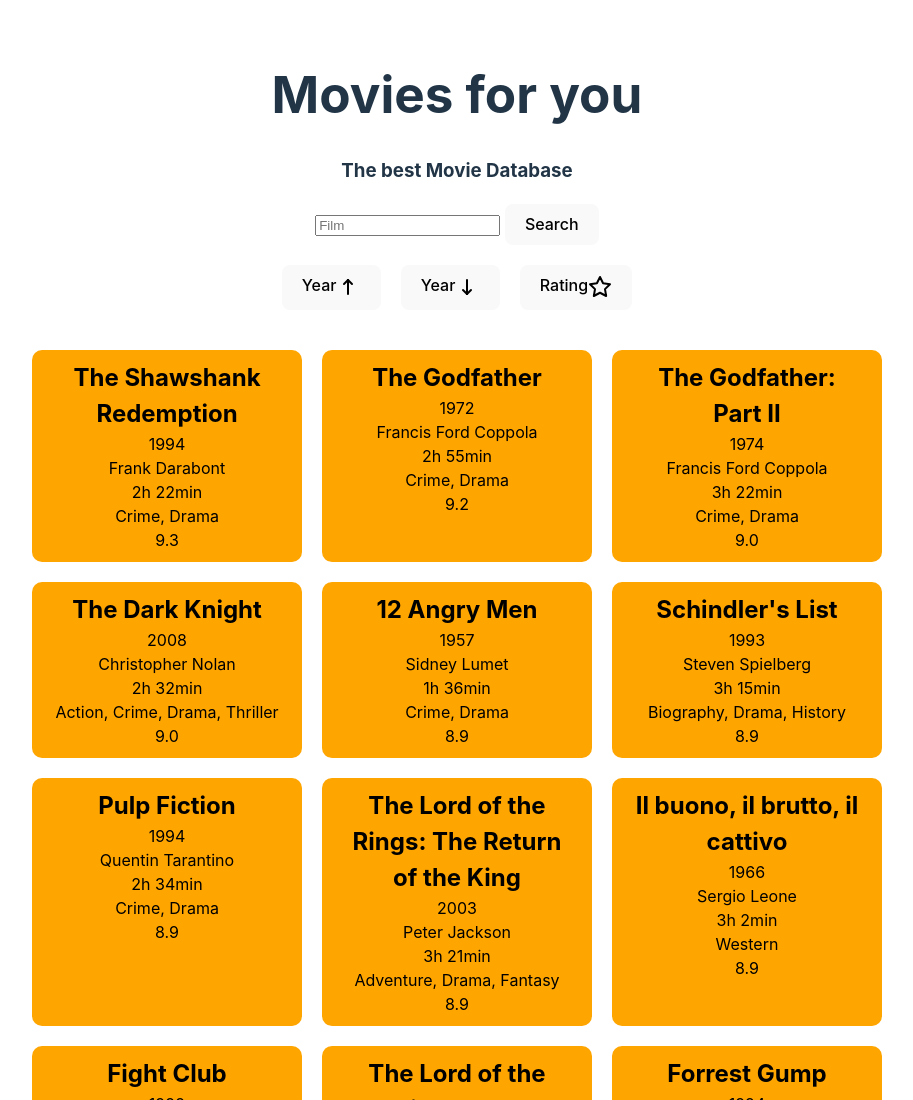
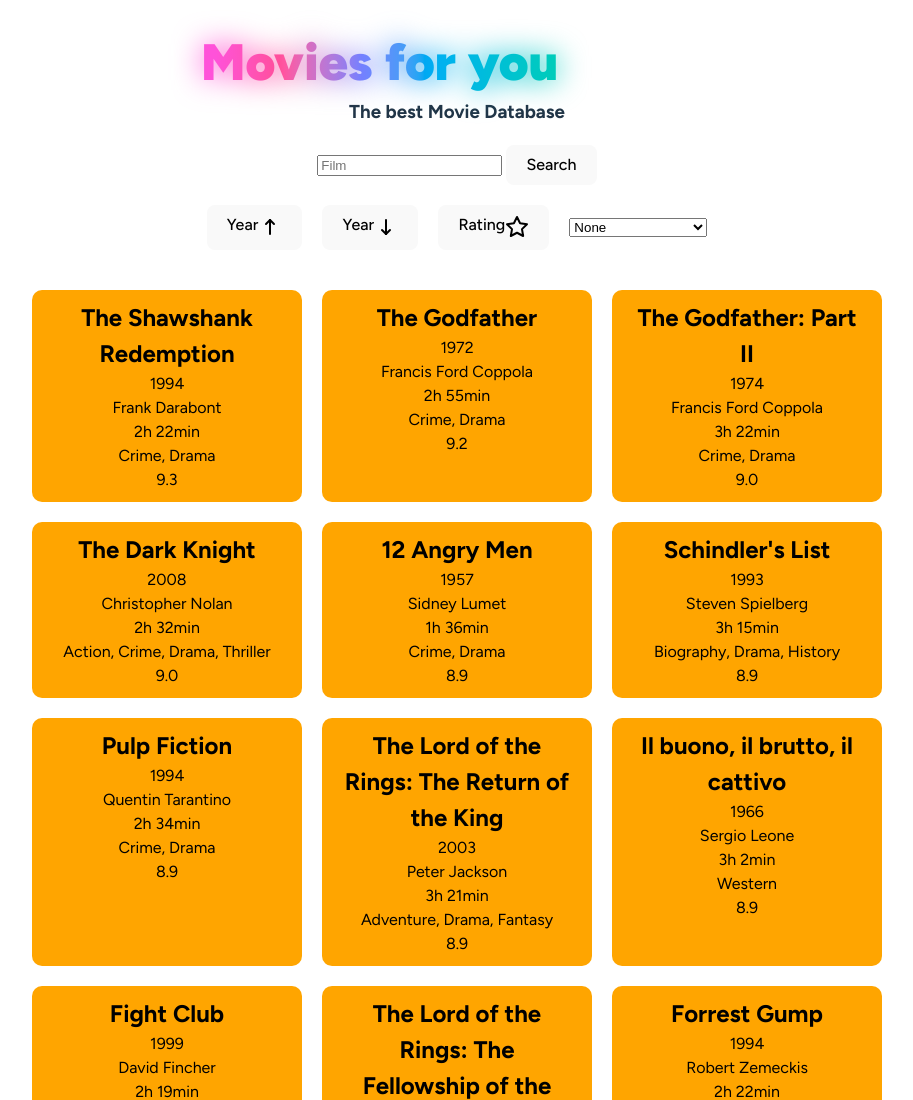
Before and after one commit to Mark1U/ts-movies, a website built with Vite: page index.html in a window 1280 px wide. Shown: the top 1100 px of the page, without its empty margins (183-1096 px from the left). Built offline with nearby package versions, Linux system fonts and the light colour scheme.

Commit message:
Bonus: Filter by Category

```diff
--- a/index.html
+++ b/index.html
@@ -4,9 +4,16 @@
 <head>
   <meta charset="UTF-8" />
   <link rel="icon" type="image/svg+xml" href="/vite.svg" />
+
+  <link href="https://fonts.googleapis.com/css2?family=Figtree:ital,wght@0,300..900;1,300..900&display=swap"
+    rel="stylesheet">
   <meta name="viewport" content="width=device-width, initial-scale=1.0" />
   <title>Vite + TS</title>
   <style>
+    body {
+      font-family: "Figtree", sans-serif;
+    }
+
     #movieGrid {
       margin-top: 40px;
       display: grid;
@@ -35,6 +42,28 @@
       display: flex;
     }
 
+    #h1Bottom {
+      --tw-blur: blur(15px);
+      filter: var(--tw-blur);
+    }
+
+    #h1Top,
+    #h1Bottom {
+      font-weight: 900;
+      -webkit-text-fill-color: transparent;
+      -webkit-tap-highlight-color: transparent;
+      border-bottom-color: rgb(229, 231, 235);
+      border-bottom-style: solid border-bottom-width 0px;
+      border-left-color: rgb(229, 231, 235);
+      border-left-style: solid border-left-width 0px;
+      border-right-color: rgb(229, 231, 235);
+      border-right-style: solid border-right-width 0px;
+      border-top-color: rgb(229, 231, 235);
+      border-top-style: solid border-top-width 0px box-sizing border-box;
+      background-clip: text;
+      background-image: linear-gradient(90deg, #ff52d9 4%, color-mix(in oklch, #ff52d9, #ff5861) 22%, #7480ff 45%, color-mix(in oklch, #7480ff, #00cdb8) 67%, #00cdb8 100.2%)
+    }
+
     .movCard {
       width: 250px;
       background-color: orange;
@@ -42,13 +71,31 @@
       border-radius: 10px;
       padding: 10px;
     }
+
+    .overlay-container {
+      /* position: relative;*/
+      width: fit-content;
+      display: inline-block;
+
+      height: 40px;
+    }
+
+    #h1Bottom,
+    #h1Top {
+      position: absolute;
+      top: 0;
+      left: 30%;
+    }
   </style>
 
 </head>
 
 <body>
   <div id="app">
-    <h1>Movies for you</h1>
+    <div class="overlay-container">
+      <h1 id="h1Bottom">Movies for you</h1>
+      <h1 id="h1Top">Movies for you</h1>
+    </div>
     <h3>The best Movie Database</h3>
 
     <form>
@@ -82,7 +129,13 @@
           <path
             d="M12 17.75l-6.172 3.245l1.179 -6.873l-5 -4.867l6.9 -1l3.086 -6.253l3.086 6.253l6.9 1l-5 4.867l1.179 6.873z" />
         </svg></button>
+
+      <select name="categories" id="categories" title="categories">
+        <option value="-" disabled>Filter by Categories</option>
+        <option value="" default>None</option>
+      </select>
     </div>
+    <div id="movCount"></div>
     <div id="movieGrid"></div>
 
   </div>
--- a/src/main.ts
+++ b/src/main.ts
@@ -1,7 +1,8 @@
 import './style.css'
 
-import { movies, Movies } from './movies.ts'
+import { movies, Movies, getOrderedDistinctCategories } from './movies.ts'
 
+const movCount = document.querySelector('#movCount') as HTMLElement;
 const movieGrid = document.querySelector('#movieGrid') as HTMLElement;
 const inputSearch = document.querySelector('#inputSearch') as HTMLInputElement;
 const searchBtn = document.querySelector('#searchBtn') as HTMLElement;
@@ -9,8 +10,10 @@ const yearUpBtn = document.querySelector('#yearUpBtn') as HTMLElement;
 const yearDownBtn = document.querySelector('#yearDownBtn') as HTMLElement;
 const ratingBtn = document.querySelector('#ratingBtn') as HTMLElement;
 
-const displayMovies = (_movies: Movies[]) => {
+const displayMovies = (_movies: Movies[], showCount = false) => {
   movieGrid.innerHTML = '';
+  movCount.textContent = showCount ? _movies.length + ' Movies Fount' : '';
+
   _movies.forEach((movie) => {
     movieGrid.innerHTML += `<div class='movCard'>
     <h2>${movie[0]}</h2>
@@ -26,7 +29,7 @@ const displayMovies = (_movies: Movies[]) => {
 searchBtn?.addEventListener('click', (e) => {
   e.preventDefault();
   console.log(inputSearch?.value);
-
+  categories.value = "";
   const searchValue = inputSearch?.value.toLowerCase();
   const m = movies.filter(x => (x[0].toLowerCase().includes(searchValue) ||
     x[1].toLowerCase().includes(searchValue) ||
@@ -37,11 +40,12 @@ searchBtn?.addEventListener('click', (e) => {
 
   console.log(m);
 
-  displayMovies(m);
+  displayMovies(m, true);
 })
 
 yearUpBtn?.addEventListener('click', (e) => {
   e.preventDefault();
+  categories.value = "";
   // ! Error: No overload matches this call
   const m = [].concat(movies as Movies[]);
   console.log(Array.isArray(m));
@@ -51,6 +55,7 @@ yearUpBtn?.addEventListener('click', (e) => {
 
 yearDownBtn?.addEventListener('click', (e) => {
   e.preventDefault();
+  categories.value = "";
   // ! Error: No overload matches this call
   const m = [].concat(movies as Movies[]);
   m.sort((a, b) => (+b[1]) - (+a[1]));
@@ -59,10 +64,41 @@ yearDownBtn?.addEventListener('click', (e) => {
 
 ratingBtn?.addEventListener('click', (e) => {
   e.preventDefault();
+  categories.value = "";
   // ! Error: No overload matches this call
   const m = [].concat(movies as Movies[]);
   m.sort((a, b) => (+b[5]) - (+a[5]));
   displayMovies(m)
 })
 
-displayMovies(movies)
+displayMovies(movies, false)
+
+
+// ### BONUS Filter by Category ###
+let genreList: string[] = [];
+movies.forEach(movie => {
+  genreList = genreList.concat(movie[4]);
+});
+
+const sortedCategories = getOrderedDistinctCategories(genreList);
+const categories = document.querySelector('#categories') as HTMLInputElement;
+
+sortedCategories.forEach((categorie) => {
+  const _option = document.createElement('option')
+  _option.value = categorie;
+  _option.textContent = categorie;
+  categories.appendChild(_option);
+})
+
+categories?.addEventListener('change', (e) => {
+  e.preventDefault();
+
+  if (categories.value) {
+    const m = movies.filter(x => (
+      x[4].join(' ').includes(categories.value)
+    ))
+    displayMovies(m, true)
+  } else {
+    displayMovies(movies, false)
+  }
+})
--- a/src/movies.ts
+++ b/src/movies.ts
@@ -1,4 +1,14 @@
 export type Movies = [string, string, string, string, string[], string]
+
+
+export const getOrderedDistinctCategories = (categories: string[]): string[] => {
+    const categoryCountMap: { [key: string]: number } = {};
+    categories.forEach(category => {
+        categoryCountMap[category] = (categoryCountMap[category] || 0) + 1;
+    });
+    return Object.keys(categoryCountMap).sort((a, b) => categoryCountMap[b] - categoryCountMap[a]);
+}
+
 
 export const movies: Movies[] = [
     [
```
